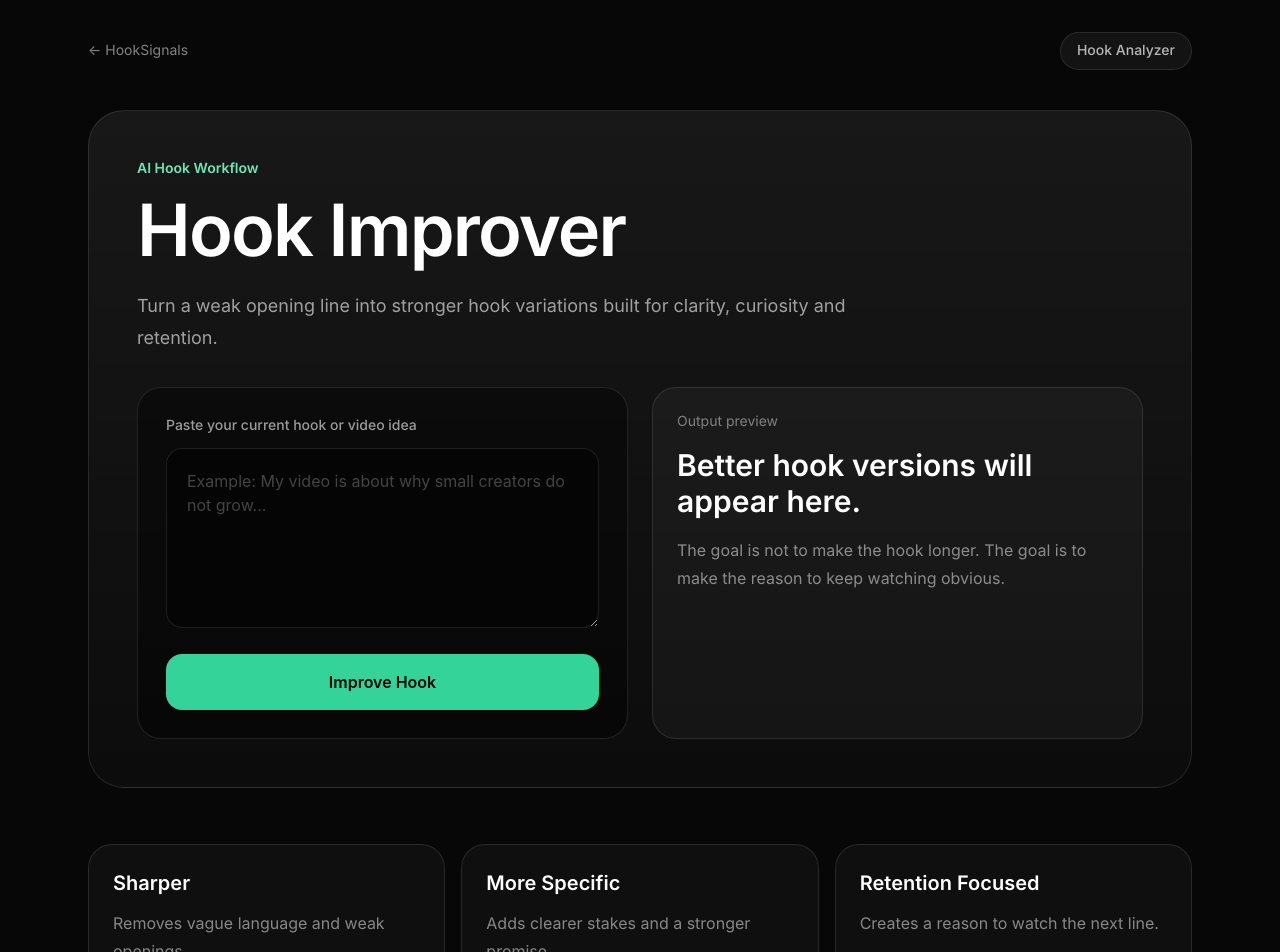
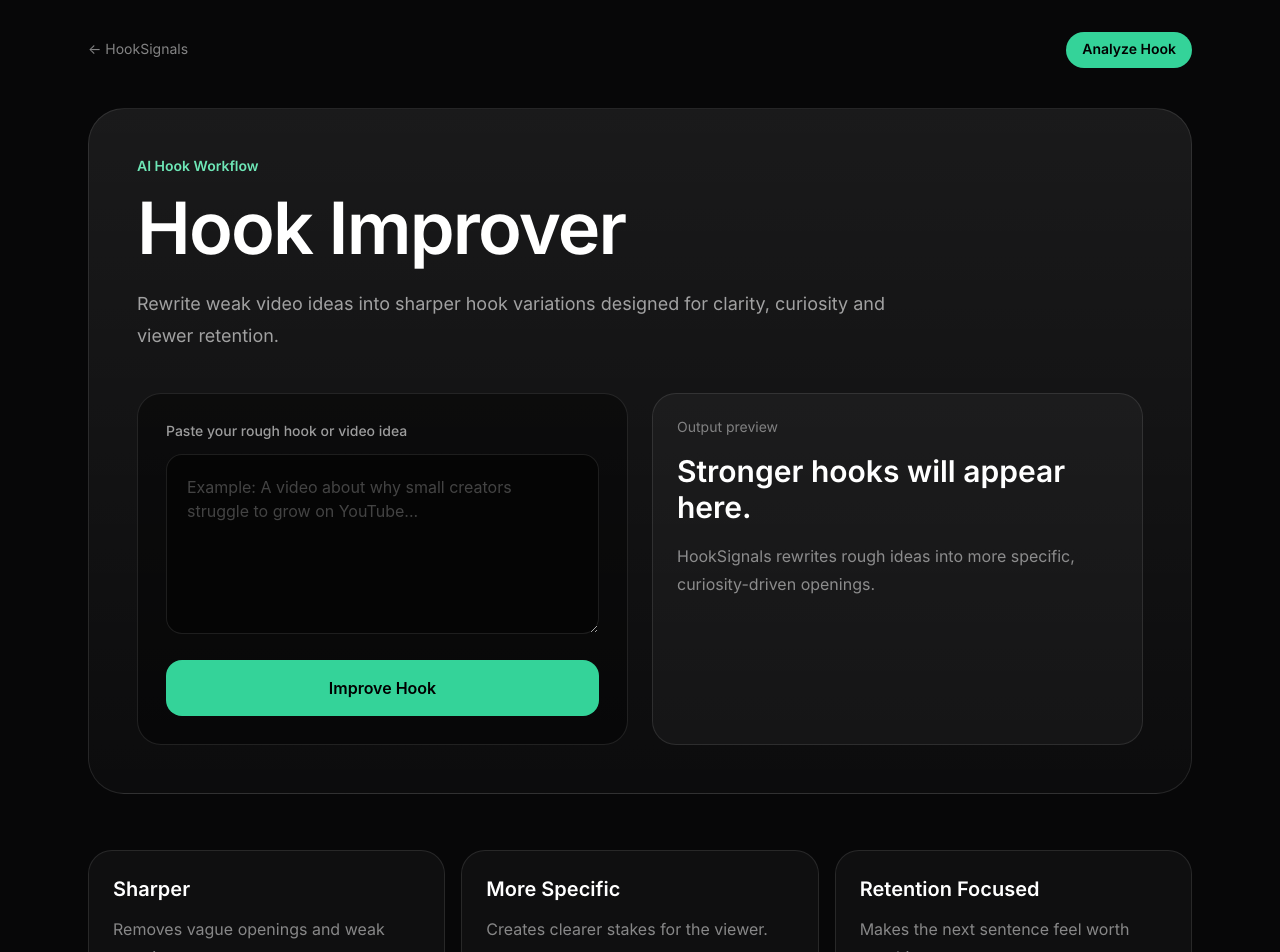
Before and after one commit to ValeBid/-hooksignals-site, a Next.js app: page /hook-improver in a window 1280 px wide. Shown: the top 952 px of the page. Built offline with nearby package versions, Linux system fonts and the light colour scheme.

Commit message:
Update page.tsx
upgrade hook improver

```diff
--- a/app/hook-improver/page.tsx
+++ b/app/hook-improver/page.tsx
@@ -3,28 +3,33 @@
 import { useState } from "react";
 
 function improveHook(input: string) {
-  const topic = input.trim() || "your video idea";
+  const idea = input.trim();
 
-  return [
-    `If ${topic.toLowerCase()} is not working, this is probably why.`,
-    `Stop making this mistake with ${topic.toLowerCase()}.`,
-    `I fixed one thing in ${topic.toLowerCase()} and the result changed fast.`,
-  ];
+  return {
+    diagnosis:
+      "The original idea needs a clearer promise, faster tension and a stronger reason to keep watching.",
+    versions: [
+      `If ${idea.toLowerCase()} is not working, this is probably the reason.`,
+      `Stop making this mistake with ${idea.toLowerCase()} before your next post.`,
+      `Most creators misunderstand ${idea.toLowerCase()} because they miss this one signal.`,
+      `I changed one thing about ${idea.toLowerCase()} and the results improved fast.`,
+    ],
+  };
 }
 
 export default function HookImproverPage() {
-  const [hook, setHook] = useState("");
-  const [results, setResults] = useState<string[]>([]);
+  const [input, setInput] = useState("");
+  const [result, setResult] = useState<null | ReturnType<typeof improveHook>>(null);
   const [loading, setLoading] = useState(false);
 
   function handleImprove() {
-    if (!hook.trim()) return;
+    if (!input.trim()) return;
 
     setLoading(true);
-    setResults([]);
+    setResult(null);
 
     setTimeout(() => {
-      setResults(improveHook(hook));
+      setResult(improveHook(input));
       setLoading(false);
     }, 700);
   }
@@ -39,13 +44,13 @@
 
           <a
             href="/hook-analyzer"
-            className="rounded-full border border-white/10 bg-white/5 px-4 py-2 text-sm font-medium text-white/70"
+            className="rounded-full bg-emerald-400 px-4 py-2 text-sm font-semibold text-black"
           >
-            Hook Analyzer
+            Analyze Hook
           </a>
         </nav>
 
-        <section className="rounded-[36px] border border-white/10 bg-gradient-to-b from-white/[0.07] to-white/[0.025] p-7 md:p-12">
+        <section className="rounded-[36px] border border-white/10 bg-gradient-to-b from-white/[0.08] to-white/[0.025] p-7 md:p-12">
           <p className="mb-4 text-sm font-semibold text-emerald-300">
             AI Hook Workflow
           </p>
@@ -55,20 +60,20 @@
           </h1>
 
           <p className="mt-6 max-w-3xl text-lg leading-8 text-white/60">
-            Turn a weak opening line into stronger hook variations built for
-            clarity, curiosity and retention.
+            Rewrite weak video ideas into sharper hook variations designed for
+            clarity, curiosity and viewer retention.
           </p>
 
-          <div className="mt-8 grid gap-6 lg:grid-cols-[1fr_1fr]">
+          <div className="mt-10 grid gap-6 lg:grid-cols-[1fr_1fr]">
             <div className="rounded-3xl border border-white/10 bg-black/40 p-5 md:p-7">
               <label className="mb-3 block text-sm font-medium text-white/60">
-                Paste your current hook or video idea
+                Paste your rough hook or video idea
               </label>
 
               <textarea
-                value={hook}
-                onChange={(e) => setHook(e.target.value)}
-                placeholder="Example: My video is about why small creators do not grow..."
+                value={input}
+                onChange={(e) => setInput(e.target.value)}
+                placeholder="Example: A video about why small creators struggle to grow on YouTube..."
                 className="min-h-[180px] w-full rounded-2xl border border-white/10 bg-[#050505] p-5 text-base text-white outline-none placeholder:text-white/25"
               />
 
@@ -81,15 +86,15 @@
             </div>
 
             <div className="rounded-3xl border border-white/10 bg-white/[0.035] p-6">
-              {!loading && results.length === 0 && (
+              {!loading && !result && (
                 <div>
                   <p className="text-sm text-white/45">Output preview</p>
                   <h2 className="mt-4 text-3xl font-semibold">
-                    Better hook versions will appear here.
+                    Stronger hooks will appear here.
                   </h2>
                   <p className="mt-4 leading-7 text-white/50">
-                    The goal is not to make the hook longer. The goal is to make
-                    the reason to keep watching obvious.
+                    HookSignals rewrites rough ideas into more specific,
+                    curiosity-driven openings.
                   </p>
                 </div>
               )}
@@ -107,19 +112,24 @@
                 </div>
               )}
 
-              {results.length > 0 && (
+              {result && (
                 <div>
-                  <p className="mb-4 text-sm font-semibold text-emerald-300">
-                    Improved hooks
+                  <p className="text-sm text-white/45">Diagnosis</p>
+                  <p className="mt-4 rounded-2xl border border-white/10 bg-black/30 p-4 leading-7 text-white/65">
+                    {result.diagnosis}
                   </p>
 
-                  <div className="space-y-4">
-                    {results.map((result) => (
+                  <p className="mt-6 text-sm font-semibold text-emerald-300">
+                    Improved versions
+                  </p>
+
+                  <div className="mt-4 space-y-4">
+                    {result.versions.map((version) => (
                       <div
-                        key={result}
+                        key={version}
                         className="rounded-2xl border border-white/10 bg-black/35 p-5 leading-7 text-white/75"
                       >
-                        “{result}”
+                        “{version}”
                       </div>
                     ))}
                   </div>
@@ -138,9 +148,9 @@
 
         <section className="mt-14 grid gap-4 md:grid-cols-3">
           {[
-            ["Sharper", "Removes vague language and weak openings."],
-            ["More Specific", "Adds clearer stakes and a stronger promise."],
-            ["Retention Focused", "Creates a reason to watch the next line."],
+            ["Sharper", "Removes vague openings and weak promises."],
+            ["More Specific", "Creates clearer stakes for the viewer."],
+            ["Retention Focused", "Makes the next sentence feel worth watching."],
           ].map(([title, desc]) => (
             <div
               key={title}
```
